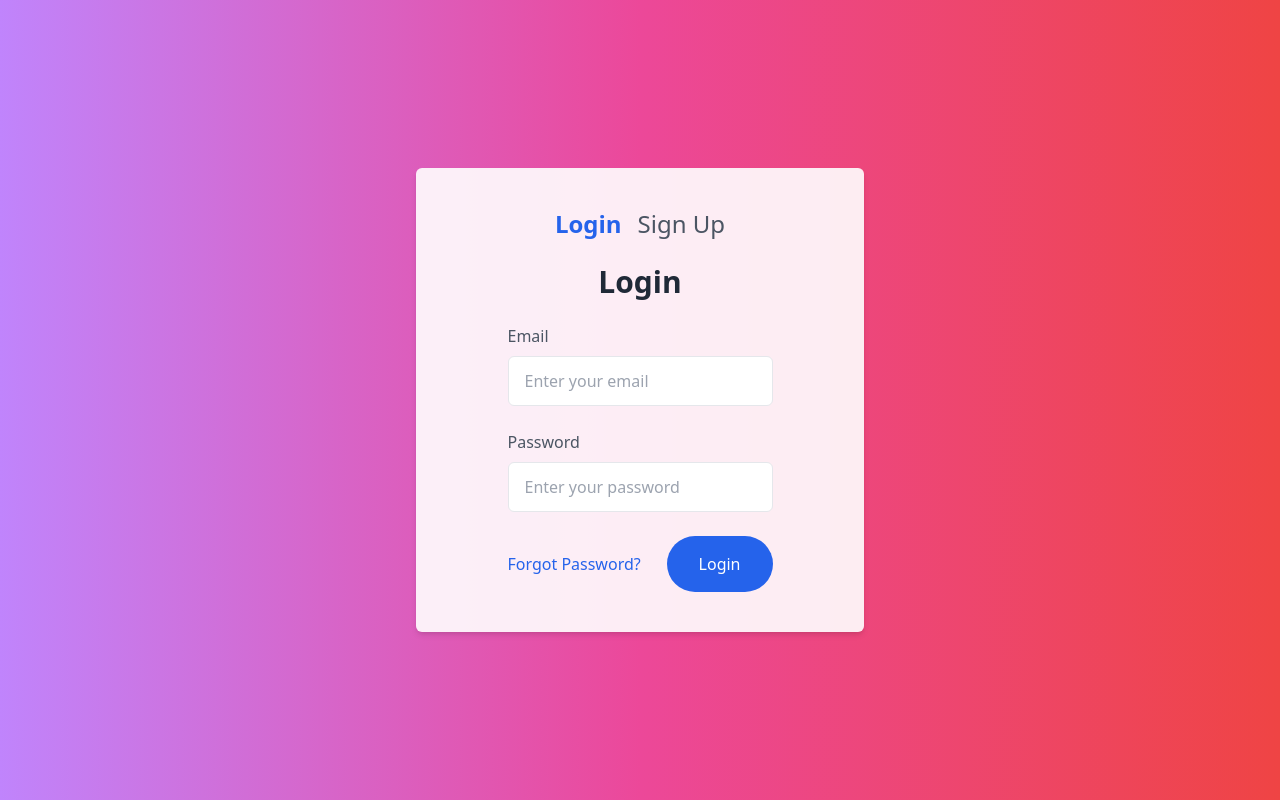
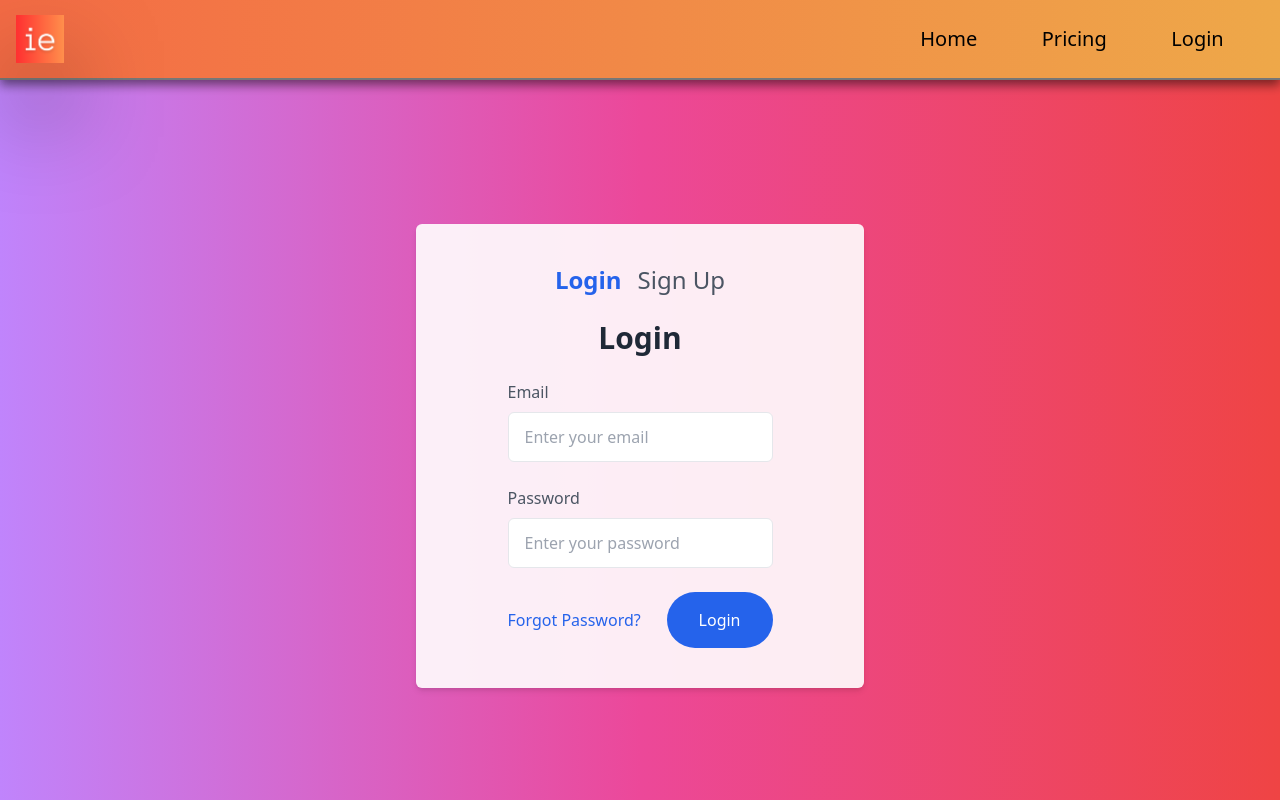
Before and after one commit to MayankGupta2023/ie-pwm, a Next.js app: page /login in a window 1280 px wide. Built offline with nearby package versions, Linux system fonts and the light colour scheme.

Commit message:
navbar in every page

```diff
--- a/src/components/navbar.js
+++ b/src/components/navbar.js
@@ -1,6 +1,7 @@
 import React from 'react';
 import logo from '@/assets/logo.png';
 import styles from '@/styles/navbar.module.css';
+import Link from 'next/link';
 
 // console.log(logo);
 
@@ -12,9 +13,12 @@ const Navbar = () => {
             </div>
 
             <div className='flex justify-around min-w-96 p-2 '>
-                <div className='hover:cursor-pointer'>Pricing</div>
-                <div className='hover:cursor-pointer'>Login</div>
-                <div className='hover:cursor-pointer'>Notes</div>
+
+
+                <Link href="/">Home</Link>
+                <Link href="/pricing">Pricing</Link>
+                <Link href="/login">Login</Link>
+
             </div>
 
 
--- a/src/pages/login.js
+++ b/src/pages/login.js
@@ -1,4 +1,4 @@
-// pages/auth.js
+import Navbar from '@/components/navbar';
 
 import { useState } from 'react';
 import { motion } from 'framer-motion';
@@ -7,7 +7,11 @@ const AuthPage = () => {
   const [isLogin, setIsLogin] = useState(true);
 
   return (
-    <div className="flex flex-col items-center justify-center min-h-screen bg-gradient-to-r from-purple-400 via-pink-500 to-red-500">
+    <div className='overflow-hidden h-screen'>
+      <div className='h-20'>
+        <Navbar />
+      </div>
+      <div className="flex flex-col items-center justify-center min-h-screen bg-gradient-to-r from-purple-400 via-pink-500 to-red-500 pb-12 ">
         <motion.div
           initial={{ opacity: 0, y: -20 }}
           animate={{ opacity: 1, y: 0 }}
@@ -19,8 +23,7 @@ const AuthPage = () => {
             <motion.div
               whileHover={{ scale: 1.1 }}
               whileTap={{ scale: 0.9 }}
-            className={`cursor-pointer text-2xl mx-2 ${
-              isLogin ? 'text-blue-600 font-semibold' : 'text-gray-600'
+              className={`cursor-pointer text-2xl mx-2 ${isLogin ? 'text-blue-600 font-semibold' : 'text-gray-600'
                 }`}
               onClick={() => setIsLogin(true)}
             >
@@ -29,8 +32,7 @@ const AuthPage = () => {
             <motion.div
               whileHover={{ scale: 1.1 }}
               whileTap={{ scale: 0.9 }}
-            className={`cursor-pointer text-2xl mx-2 ${
-              !isLogin ? 'text-blue-600 font-semibold' : 'text-gray-600'
+              className={`cursor-pointer text-2xl mx-2 ${!isLogin ? 'text-blue-600 font-semibold' : 'text-gray-600'
                 }`}
               onClick={() => setIsLogin(false)}
             >
@@ -159,6 +161,7 @@ const AuthPage = () => {
           </motion.form>
         </motion.div>
       </div>
+    </div>
   );
 };
 
--- /dev/null
+++ b/src/pages/pricing.js
@@ -0,0 +1,15 @@
+import React from 'react'
+import Navbar from '../components/navbar'
+
+const Pricing = () => {
+    return (
+        <div className='overflow-hidden h-screen'>
+            <div className='h-20'>
+                <Navbar />
+            </div>
+
+        </div>
+    )
+}
+
+export default Pricing
```
Lines whose indentation alone changed are shown as unchanged.
